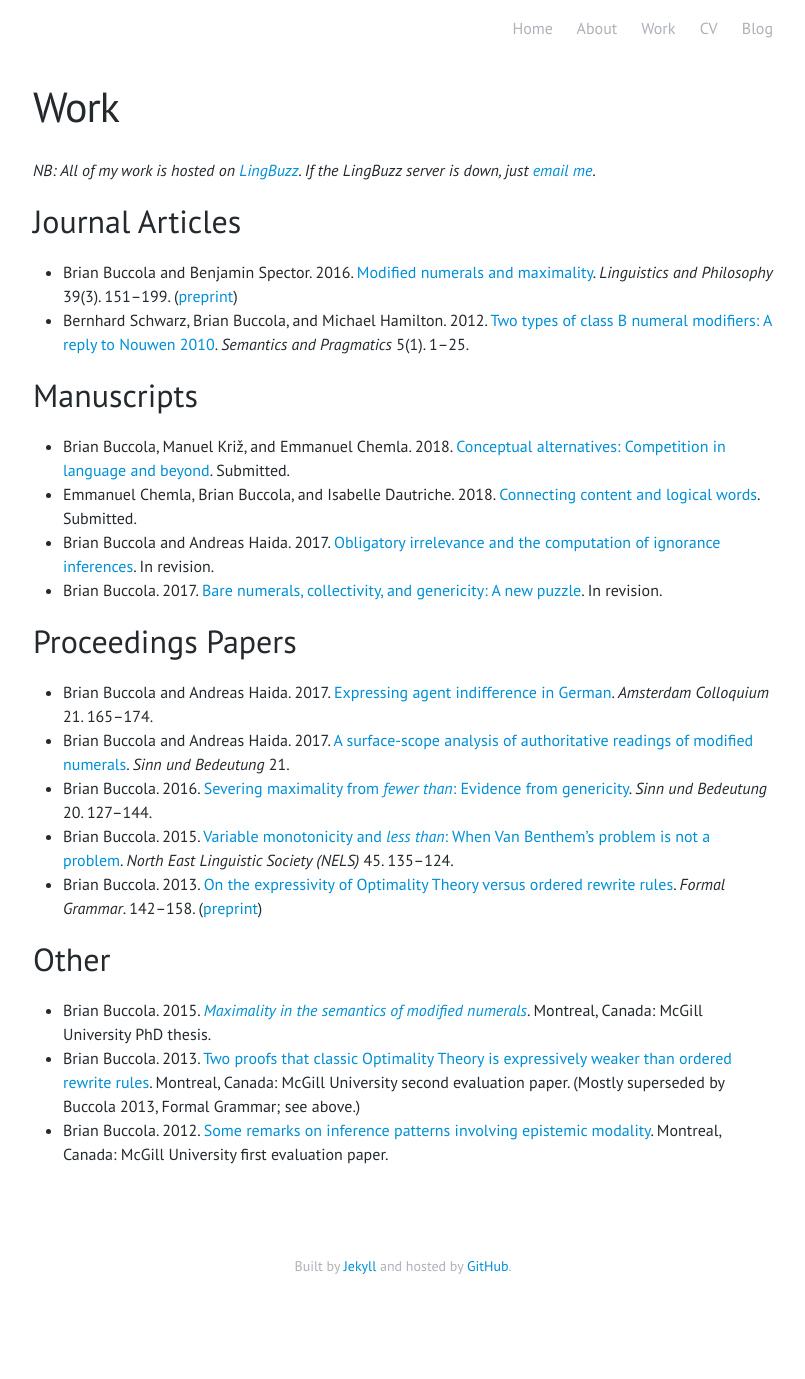
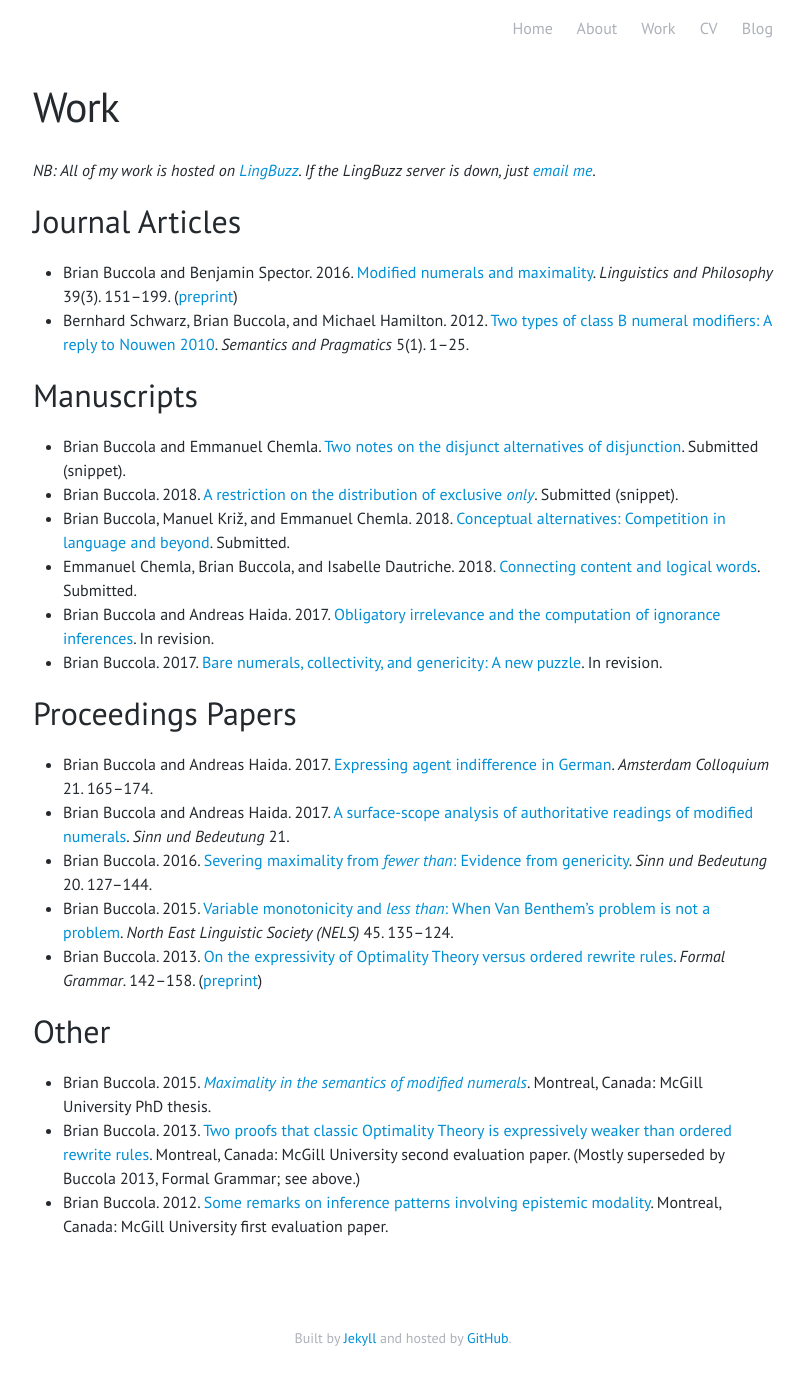
Before and after one commit to brianbuccola/brianbuccola.github.io, a Jekyll site: the page built from work.md, in a window 1280 px wide. Shown: the whole page, without its empty margins (237-1042 px from the left). Built offline with Jekyll 4.4.1, drawn with Linux system fonts in a browser that asks for light colours; some web fonts are replaced; before the commit the page ends 1307 px from its top, so only the background shows below that.

Commit message:
Add two new snippets

```diff
--- a/work.md
+++ b/work.md
@@ -21,11 +21,15 @@ redirect_from: /research.html
 
 ## Manuscripts
 
+- Brian Buccola and Emmanuel Chemla. [Two notes on the disjunct alternatives of disjunction][or-snippet]. Submitted (snippet).
+- Brian Buccola. 2018. [A restriction on the distribution of exclusive *only*][only-snippet]. Submitted (snippet).
 - Brian Buccola, Manuel Križ, and Emmanuel Chemla. 2018. [Conceptual alternatives: Competition in language and beyond][concepts-lb]. Submitted.
 - Emmanuel Chemla, Brian Buccola, and Isabelle Dautriche. 2018. [Connecting content and logical words][connecting-sa]. Submitted.
 - Brian Buccola and Andreas Haida. 2017. [Obligatory irrelevance and the computation of ignorance inferences][oblig-irrel-lb]. In revision.
 - Brian Buccola. 2017. [Bare numerals, collectivity, and genericity: A new puzzle][bare-num-lb]. In revision.
 
+[or-snippet]: http://ling.auf.net/lingbuzz/003967
+[only-snippet]: http://ling.auf.net/lingbuzz/003966
 [concepts-lb]: http://ling.auf.net/lingbuzz/003208
 [connecting-sa]: http://semanticsarchive.net/Archive/WVhYzUwM/Chemla-Buccola-Dautriche-ConnectWords.html
 [oblig-irrel-lb]: http://ling.auf.net/lingbuzz/003600
```
